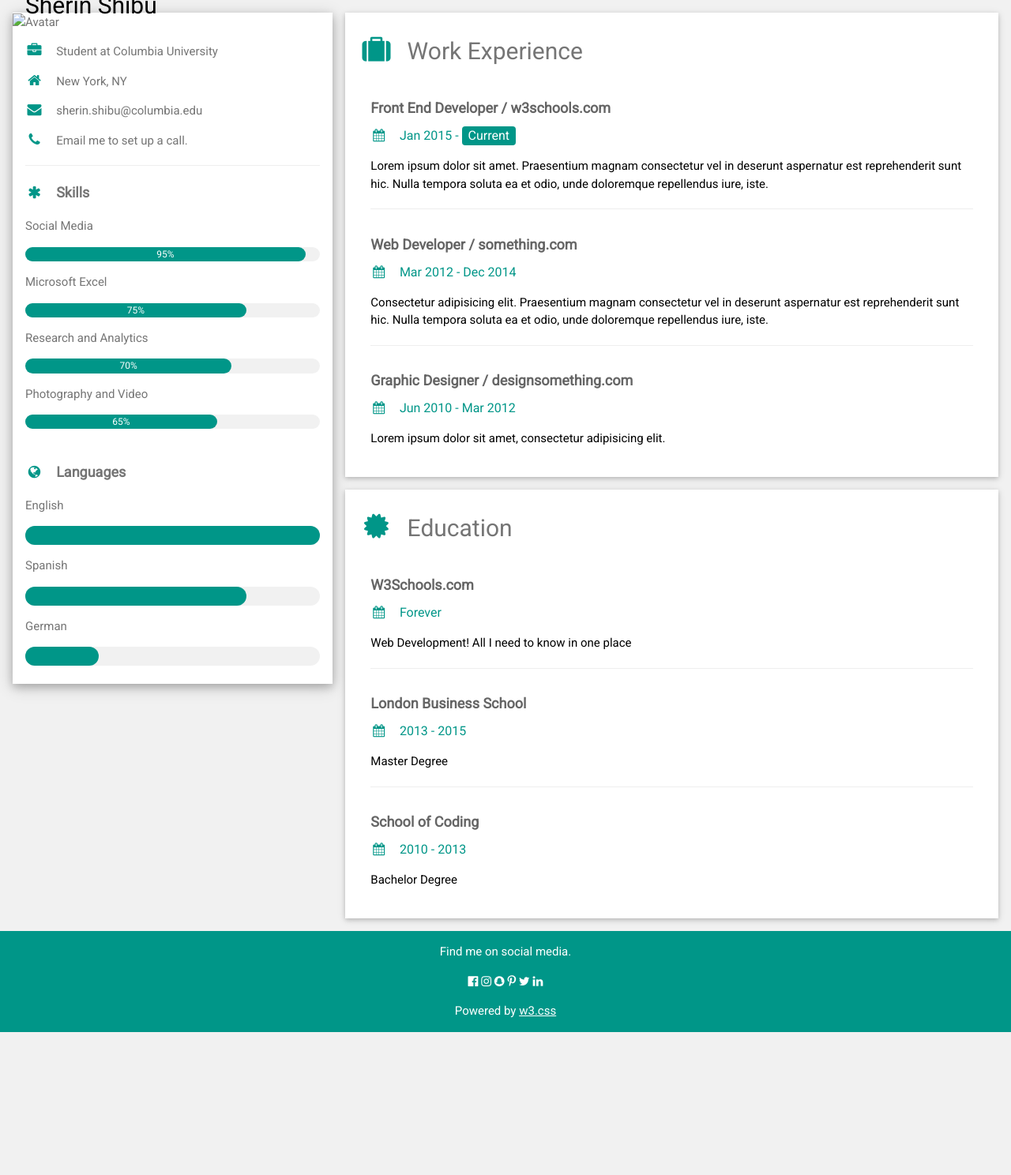
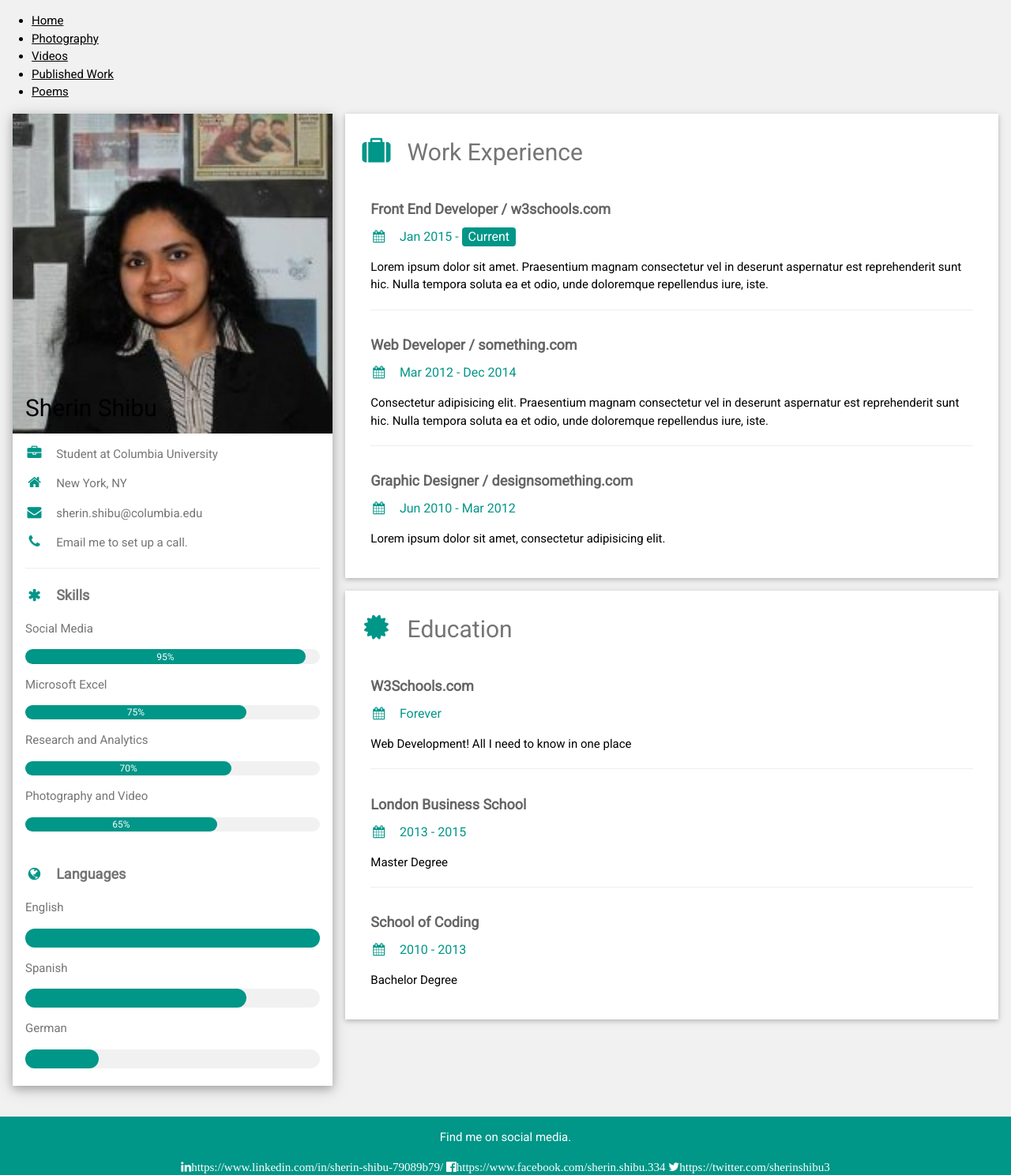
Before and after one commit to sshibu/sshibu.github.io, a plain HTML site: page index.html in a window 1280 px wide. Shown: the whole page at 79% size. Before the commit the page ends 1307 px from the top, so only its background shows below. Drawn offline with nearby package versions, Linux system fonts and the light colour scheme.

Commit message:
change title, image, social media footer

```diff
--- a/index.html
+++ b/index.html
@@ -1,6 +1,18 @@
 <!DOCTYPE html>
 <html>
-<title>Sherin Shibu</title>
+ <head>
+		<title>Sherin Shibu | sherinshibu.com</title>
+	</head>
+  <nav>
+    		<ul>
+        		<li><a href="/">Home</a></li>
+        		<li><a href="/photography">Photography</a></li>
+        		<li><a href="/videos">Videos</a></li>
+            <li><a href="/published">Published Work</a></li>
+            <li><a href="/poems">Poems</a></li>
+
+    		</ul>
+		</nav>
 <meta charset="UTF-8">
 <meta name="viewport" content="width=device-width, initial-scale=1">
 <link rel="stylesheet" href="https://www.w3schools.com/w3css/4/w3.css">
@@ -22,7 +34,7 @@
 
       <div class="w3-white w3-text-grey w3-card-4">
         <div class="w3-display-container">
-          <img src="/w3images/avatar_hat.jpg" style="width:100%" alt="Avatar">
+          <img src="/images/SherinShibu.jpg" style="width:100%" alt="SherinShibu">
           <div class="w3-display-bottomleft w3-container w3-text-black">
             <h2>Sherin Shibu</h2>
           </div>
@@ -131,13 +143,9 @@
 
 <footer class="w3-container w3-teal w3-center w3-margin-top">
   <p>Find me on social media.</p>
-  <i class="fa fa-facebook-official w3-hover-opacity"></i>
-  <i class="fa fa-instagram w3-hover-opacity"></i>
-  <i class="fa fa-snapchat w3-hover-opacity"></i>
-  <i class="fa fa-pinterest-p w3-hover-opacity"></i>
-  <i class="fa fa-twitter w3-hover-opacity"></i>
-  <i class="fa fa-linkedin w3-hover-opacity"></i>
-  <p>Powered by <a href="https://www.w3schools.com/w3css/default.asp" target="_blank">w3.css</a></p>
+    <i class="fa fa-linkedin w3-hover-opacity">https://www.linkedin.com/in/sherin-shibu-79089b79/</i>
+    <i class="fa fa-facebook-official w3-hover-opacity">https://www.facebook.com/sherin.shibu.334</i>
+    <i class="fa fa-twitter w3-hover-opacity">https://twitter.com/sherinshibu3</i>
 </footer>
 
 </body>
```
